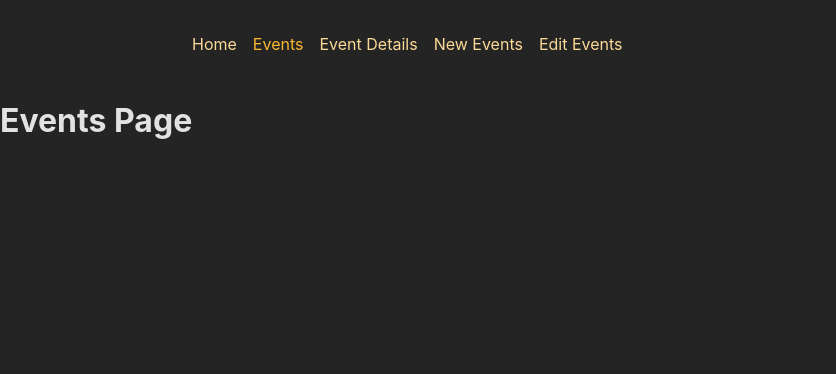
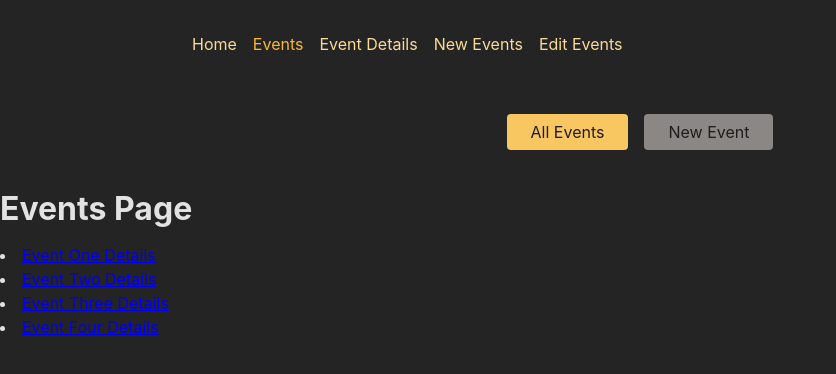
Before and after one commit to Jozefw/EventRouter, a React (Create React App) app: page /events in a window 1280 px wide. Shown: the top 374 px of the page, without its empty margins (0-836 px from the left). Built offline with nearby package versions, Linux system fonts and the light colour scheme.

Commit message:
set up routing

```diff
--- a/src/App.js
+++ b/src/App.js
@@ -5,21 +5,24 @@ import EventsPage from "./pages/EventsPage";
 import EventDetailPage from "./pages/EventDetailPage";
 import NewEventPage from "./pages/NewEventPage";
 import EditEventPage from "./pages/EditEventPage";
+import EventsRoot from "./pages/EventsRoot";
 import Error from "./pages/Error";
 
-// 6. Output a list of dummy events to the EventsPage
-//    Every list item should include a link to the respective EventDetailPage
-// 7. Output the ID of the selected event on the EventDetailPage
+
+
 // BONUS: Add another (nested) layout route that adds the <EventNavigation> component above all /events... page components
 
 const routes = createBrowserRouter([
-  {path:'/', element:<Root></Root>,
+  {path:'', element:<Root></Root>,
   errorElement: <Error></Error>,
   children:[
-    {path:'/events',element:<EventsPage></EventsPage>},
-    {path:'/events/:eventId',element:<EventDetailPage></EventDetailPage>},
-    {path:'/events/new',element:<NewEventPage></NewEventPage>},
-    {path:'/events/:eventId/edit',element:<EditEventPage></EditEventPage>},
+    {index: true ,element:<HomePage></HomePage>},
+    {path: 'events' ,element:<EventsRoot></EventsRoot>,children:[
+      {index:true,element:<EventsPage></EventsPage>},
+      {path:':eventId',element:<EventDetailPage></EventDetailPage>},
+      {path:'new',element:<NewEventPage></NewEventPage>},
+      {path:':eventId/edit',element:<EditEventPage></EditEventPage>},
+    ]},
   ]},
 
 ])
--- a/src/components/EventsNavigation.js
+++ b/src/components/EventsNavigation.js
@@ -1,3 +1,4 @@
+import { NavLink } from 'react-router-dom';
 import classes from './EventsNavigation.module.css';
 
 function EventsNavigation() {
@@ -6,10 +7,10 @@ function EventsNavigation() {
       <nav>
         <ul className={classes.list}>
           <li>
-            <a href="/events">All Events</a>
+            <NavLink to="/events" className={ ({isActive})=> isActive ? classes.active:undefined}>All Events</NavLink>
           </li>
           <li>
-            <a href="/events/new">New Event</a>
+            <NavLink to="/events/new" className={ ({isActive})=> isActive ? classes.active:undefined}>New Event</NavLink>
           </li>
         </ul>
       </nav>
--- a/src/pages/EventDetailPage.js
+++ b/src/pages/EventDetailPage.js
@@ -1,8 +1,14 @@
 import react from 'react';
+import {Link,useParams} from 'react-router-dom';
+
 
 function EventDetailsPage(){
+    const EventDetailPage = useParams();
     return(
-        <h1>Event Details Page</h1>
+        <>
+            <h1>Event Details Page</h1>
+            {EventDetailPage.eventId}
+        </>
     )
 }
 
--- a/src/pages/EventsPage.js
+++ b/src/pages/EventsPage.js
@@ -1,7 +1,20 @@
 import React from 'react';
+import {Link} from 'react-router-dom';
+
+
+const EVENTS = [
+
+    {id:'Event1',title:'Event One Details'},
+    {id:'Event2',title:'Event Two Details'},
+    {id:'Event3',title:'Event Three Details'},
+    {id:'Event4',title:'Event Four Details'},
+];
 function EventsPage(){
     return(
+        <>
         <h1>Events Page</h1>
+        {EVENTS.map((event)=>{return(<li key={event.id}><Link to={`/events/${event.id}`}>{event.title}</Link></li>)})}
+        </>
     )
 }
 
--- /dev/null
+++ b/src/pages/EventsRoot.js
@@ -0,0 +1,13 @@
+import React from 'react';
+import { Outlet } from 'react-router-dom';
+import EventsNavigation from '../components/EventsNavigation'
+
+function EventsRoot(){
+    return(
+        <>
+        <EventsNavigation></EventsNavigation>
+        <Outlet></Outlet>
+        </>
+    )
+}
+export default EventsRoot;
--- a/src/pages/MainNavigation.js
+++ b/src/pages/MainNavigation.js
@@ -14,10 +14,11 @@ function MainNavigation() {
             <NavLink to="/events" className={ ({isActive})=> isActive ? classes.active:undefined} >Events</NavLink>
           </li>
           <li>
-            <NavLink to="/events/<some-id>" className={ ({isActive})=> isActive ? classes.active:undefined} >Event Details</NavLink>
+            <NavLink to="/events/:eventId" className={ ({isActive})=> isActive ? classes.active:undefined} >Event Details</NavLink>
           </li>
           <li>
-            <NavLink to="/events/new" className={ ({isActive})=> isActive ? classes.active:undefined} >New Events</NavLink>
+            <NavLink to="/events/new" className={ ({isActive})=> isActive ? classes.active:undefined}
+            end>New Events</NavLink>
           </li>
           <li>
             <NavLink to="/events/<some-id>/edit" className={ ({isActive})=> isActive ? classes.active:undefined} >Edit Events</NavLink>
--- a/src/pages/Root.js
+++ b/src/pages/Root.js
@@ -8,7 +8,7 @@ function Root(){
         <>
         <MainNavigation></MainNavigation>
         <main>
-        <Outlet>n</Outlet>
+        <Outlet></Outlet>
         </main>
         </>
     )
```
